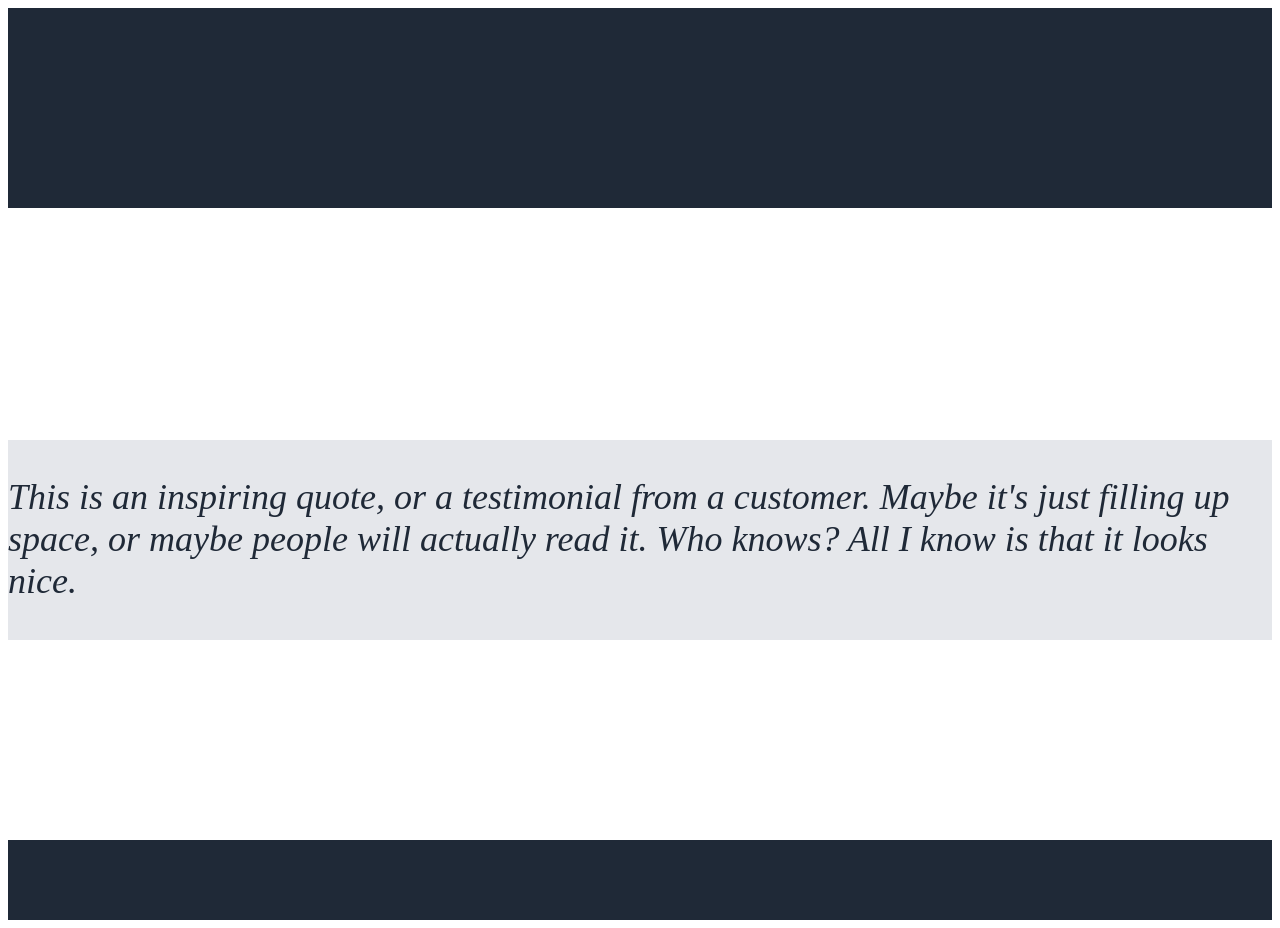
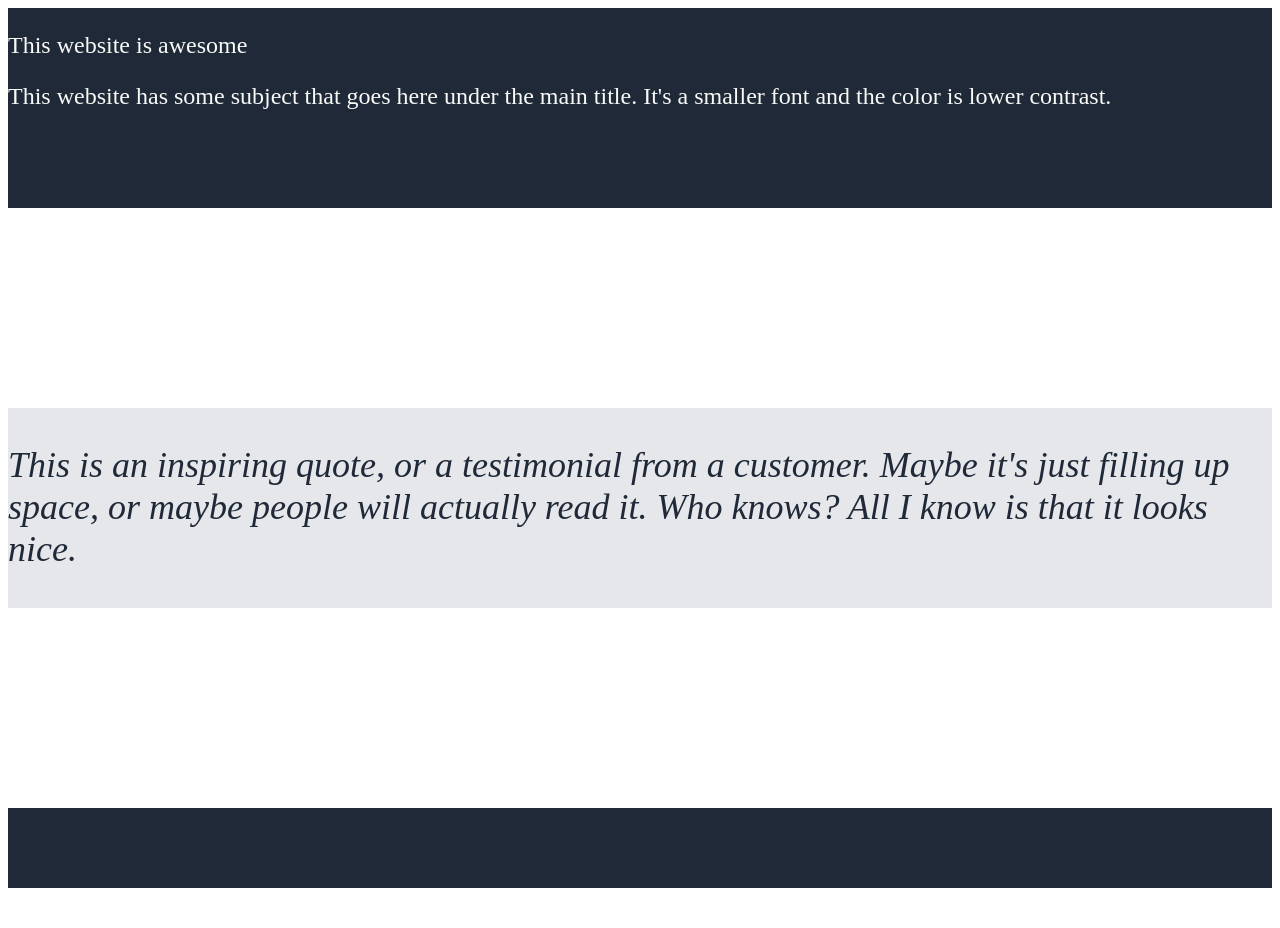
Before and after one commit to jbenn88/flex-website, a plain HTML site: page index.html in a window 1280 px wide. After the commit the page ends 896 px from the top, so only its background shows below. Drawn offline with Linux system fonts and the light colour scheme.

Commit message:
Begins adding classes for CSS

```diff
--- a/index.html
+++ b/index.html
@@ -8,9 +8,15 @@
 </head>
 <body>
     <div class="box">
-        <div class="hero"></div>
-            <p></p>
+        <div class="hero">
+            <p class="title">This website is awesome</p>
+            <p class="subtitle">This website has some subject that goes here under the
+                main title. It's a smaller font and the color is lower
+                contrast.
+            </p>
+        </div>
         <div class="tiles"></div>
+        <div class="testimonial">
             <div class="quotes">
                 <p>This is an inspiring quote, or a testimonial
                 from a customer. Maybe it's just filling up space,
@@ -18,6 +24,7 @@
                 All I know is that it looks nice.
                 </p>
             </div>
+        </div>
         <div class="action box"></div>
         <div class="footer box"></div>
     </div>
--- a/styles.css
+++ b/styles.css
@@ -14,13 +14,18 @@
     height: 200px;
 }
 
-.quotes {
+.testimonial {
     background-color: #E5E7EB;
     font-style: italic;
     font-weight: 100;
     font-size: 36px;
     color: #1F2937;
     height: 200px;
+}
+
+.attributed {
+    font-weight: bold;
+    font-size: 14px;
 }
 
 .action {
```
Lines whose indentation alone changed are shown as unchanged.
